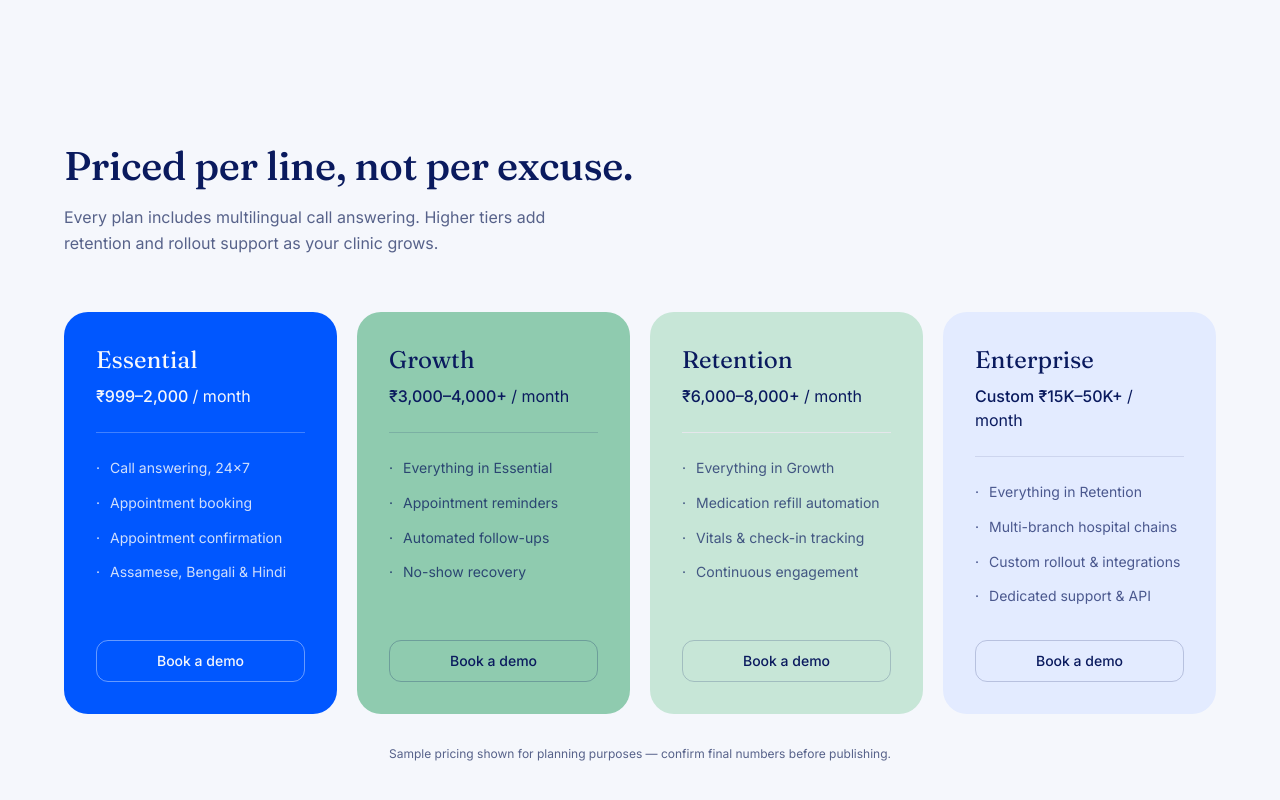
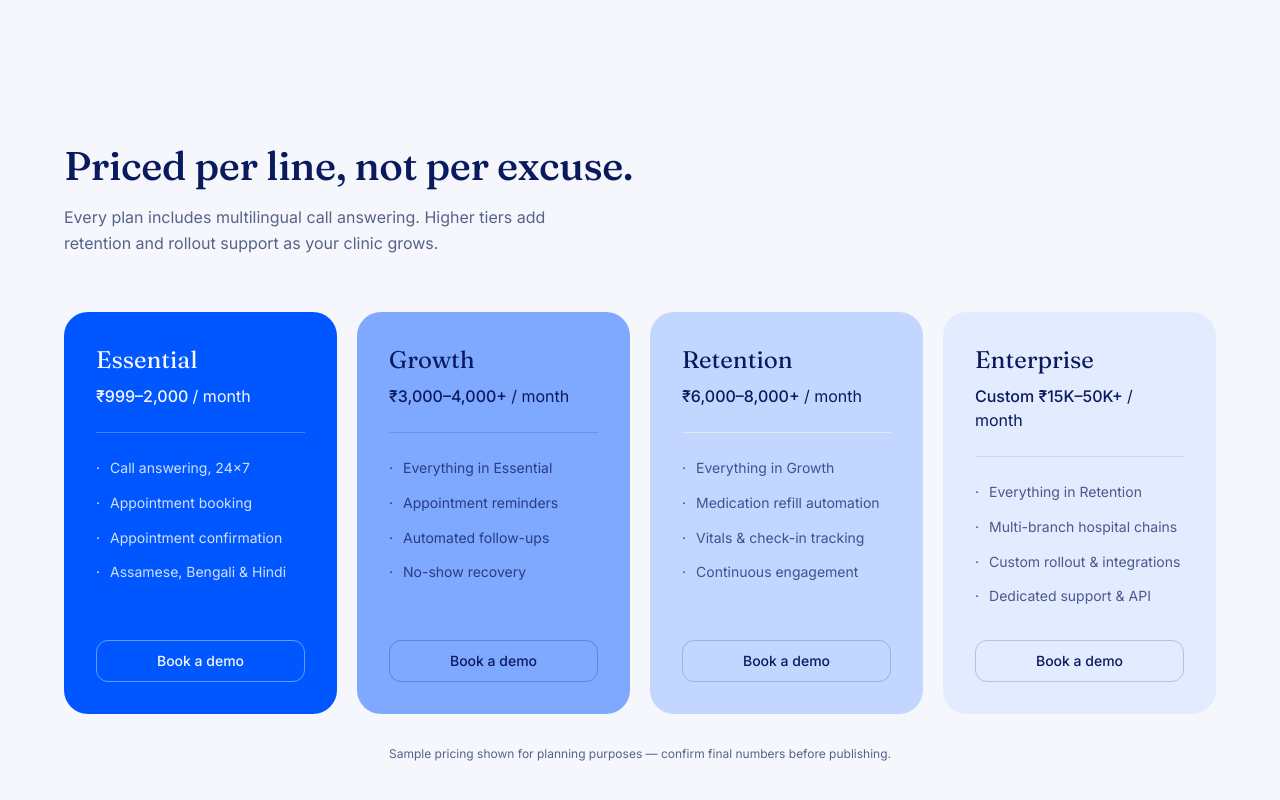
Before and after one commit to OperinLabs/OperinLabs-Landing-Page, a React (Vite) app: page / in a window 1280 px wide. Shown: the part 1572-2372 px from the top of the page. Built offline with nearby package versions, Linux system fonts and the light colour scheme.

Commit message:
Update Pricing.tsx

```diff
--- a/src/components/Pricing.tsx
+++ b/src/components/Pricing.tsx
@@ -65,7 +65,7 @@ const toneStyles: Record<string, { card: string; heading: string; price: string;
     button: "border-white/40 text-bg hover:bg-white/10",
   },
   "tint-1": {
-    card: "bg-[#8FCBAF]",
+    card: "bg-[#7FA8FF]",
     heading: "text-ink",
     price: "text-ink",
     divider: "border-ink/15",
@@ -73,7 +73,7 @@ const toneStyles: Record<string, { card: string; heading: string; price: string;
     button: "border-ink/25 text-ink hover:bg-white/30",
   },
   "tint-2": {
-    card: "bg-[#C7E6D7]",
+    card: "bg-[#C2D6FF]",
     heading: "text-ink",
     price: "text-ink",
     divider: "border-ink/12",
```
